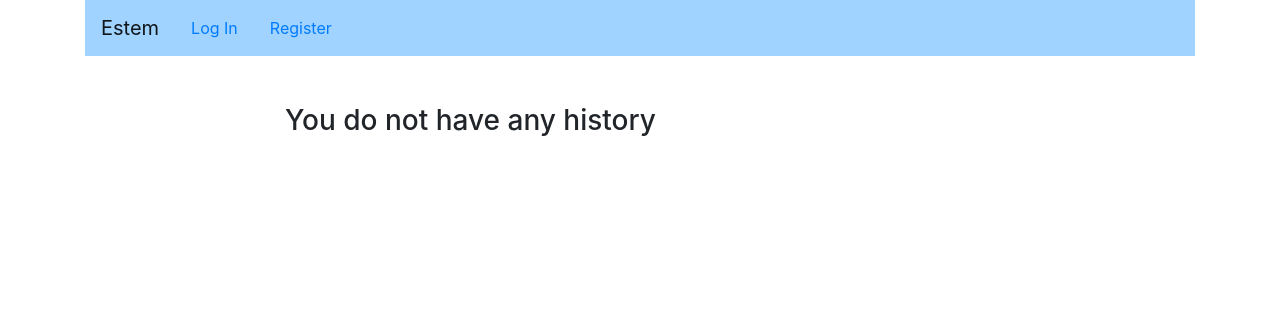
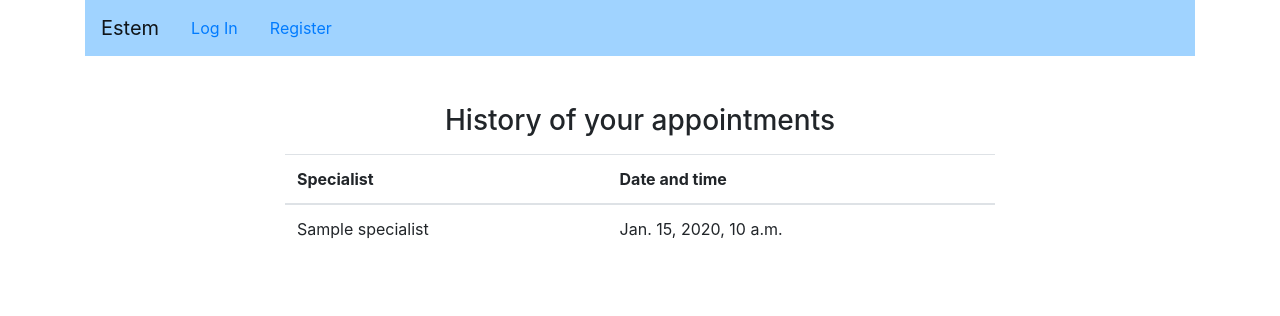
Before and after one commit to Animishka/estem, a Django app: template src/accounts/templates/accounts/history.html in a window 1280 px wide. Shown: the top 316 px of the page. Run offline with Django 3.2, Linux system fonts and the light colour scheme; the template is opened without the code that fills it: most values are stand-ins (such as "Sample title", 1, 10 or a date in 2020).

Commit message:
Страница истории записей пользователя к специалистам клиники (мед.учреждения). То есть здесь приводятся все записи из базы данных, которые имеют отношение к профилю пользователя.

```diff
--- a/src/accounts/templates/accounts/history.html
+++ b/src/accounts/templates/accounts/history.html
@@ -6,20 +6,34 @@
 
 {% block content %}
 
-    {% if request.user.is_authenticated %}
+        {% if appointments %}
+                <figure class="text-center">
+                  <blockquote class="blockquote">
+                    <h3>History of your appointments</h3>
+                  </blockquote>
+                </figure>
 
-        {% for i in history %}
+                <table class="table">
+                  <thead>
+                    <tr>
+                      <th scope="col">Specialist</th>
+                      <th scope="col">Date and time</th>
+                    </tr>
+                  </thead>
+                  <tbody>
+                  {% for i in appointments %}
+                    <tr>
+                      <td>{{ i.specialist }}</td>
+                      <td>{{ i.date_appointment }}</td>
+                    </tr>
+                  {% endfor %}
+                  </tbody>
+                </table>
 
-            <p>
-                {{ i }}
-            </p>
+        {% else %}
 
-        {% endfor %}
+            <h3>You did not have any history</h3>
 
-    {% else %}
-
-        <h3>You do not have any history</h3>
-
-    {% endif %}
+        {% endif %}
 
 {% endblock %}
```
